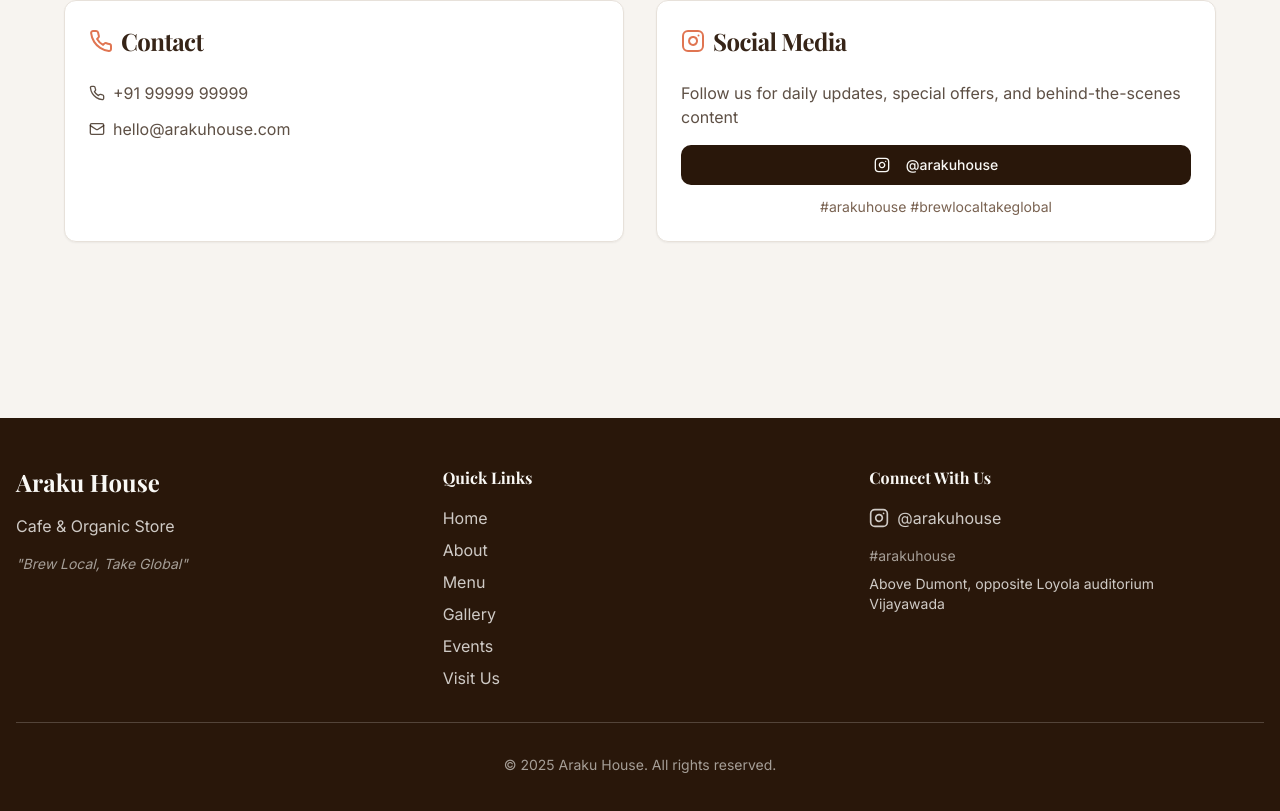
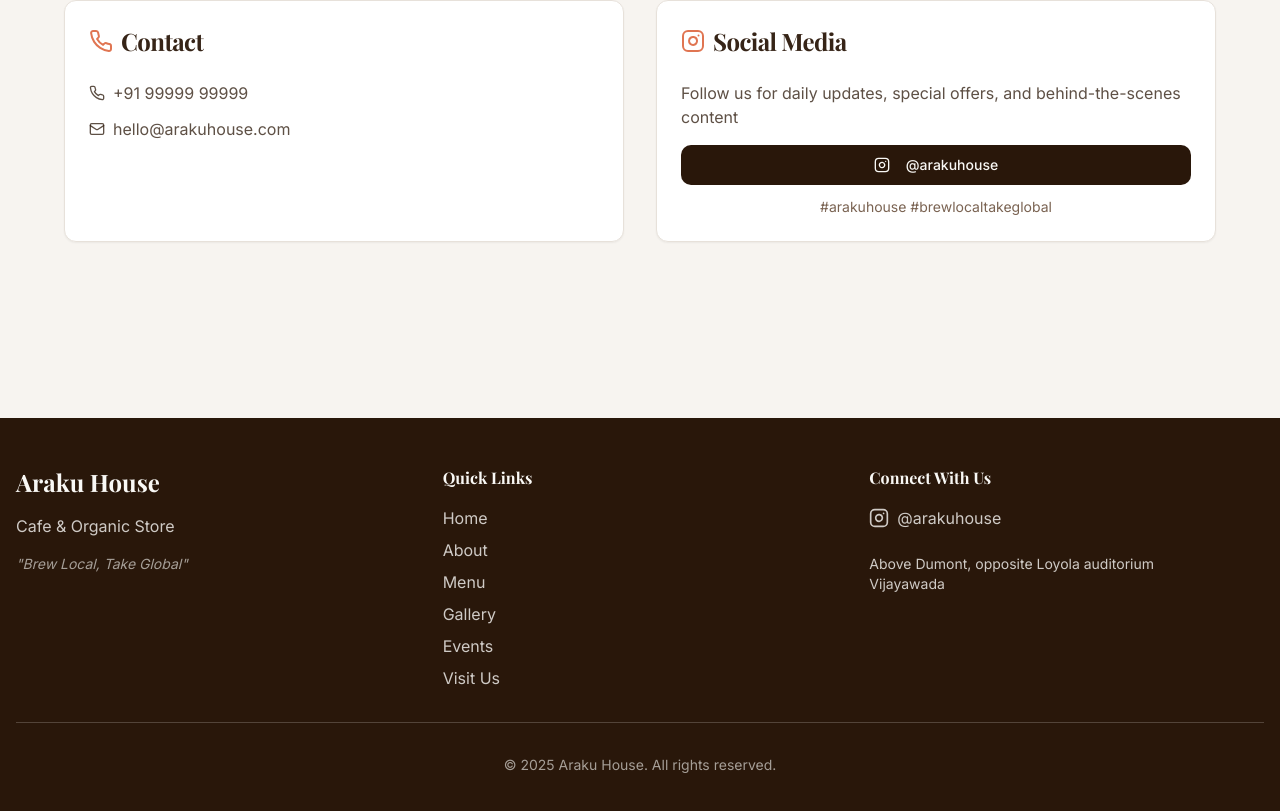
Before and after one commit to joynicholas2001/Araku-House, a React (Vite) app: page / in a window 1280 px wide. Shown: the part 5048-5859 px from the top of the page. Built offline with nearby package versions, Linux system fonts and the light colour scheme.

Commit message:
chore(footer): update footer content

```diff
--- a/src/components/Footer.tsx
+++ b/src/components/Footer.tsx
@@ -54,7 +54,7 @@ const Footer = () => {
               <span className="sr-only">Instagram</span>
               <span>@arakuhouse</span>
             </a>
-            <p className="text-primary-foreground/60 text-sm mb-2">#arakuhouse</p>
+            <p className="text-primary-foreground/60 text-sm mb-2"></p>
             <address className="not-italic text-primary-foreground/80 text-sm">
               Above Dumont, opposite Loyola auditorium<br />
               Vijayawada
```
